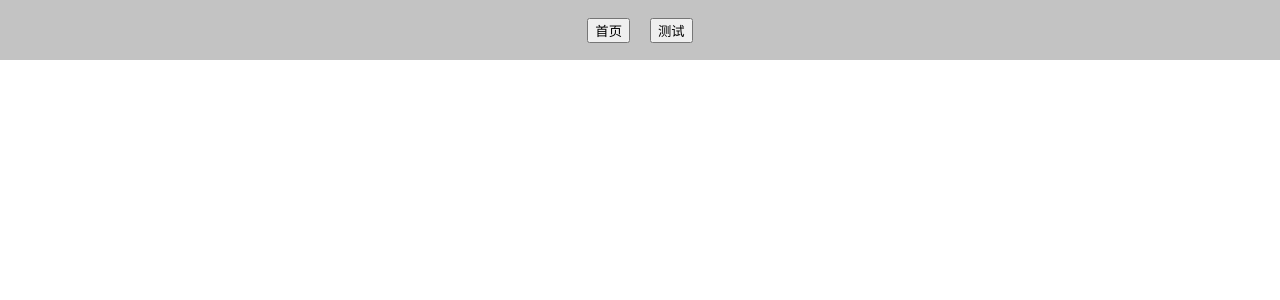
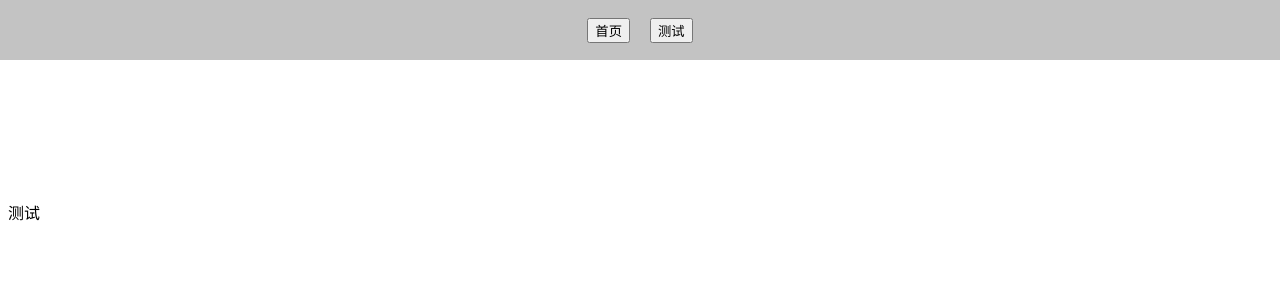
Before and after one commit to YeezyG/github_pages, a Vue app: page /github_pages in a window 1280 px wide. Shown: the top 300 px of the page. Built offline with nearby package versions, Linux system fonts and the light colour scheme.

Commit message:
Update index.vue

```diff
--- a/src/components/index.vue
+++ b/src/components/index.vue
@@ -13,7 +13,7 @@ function inital(){
 <template>
     <div v-if="readyRender">
         <TopNavBar></TopNavBar>
-        <div>测试</div>
+        <div style="margin-top: 200px">测试</div>
         <router-view></router-view>
     </div>
 </template>
```
